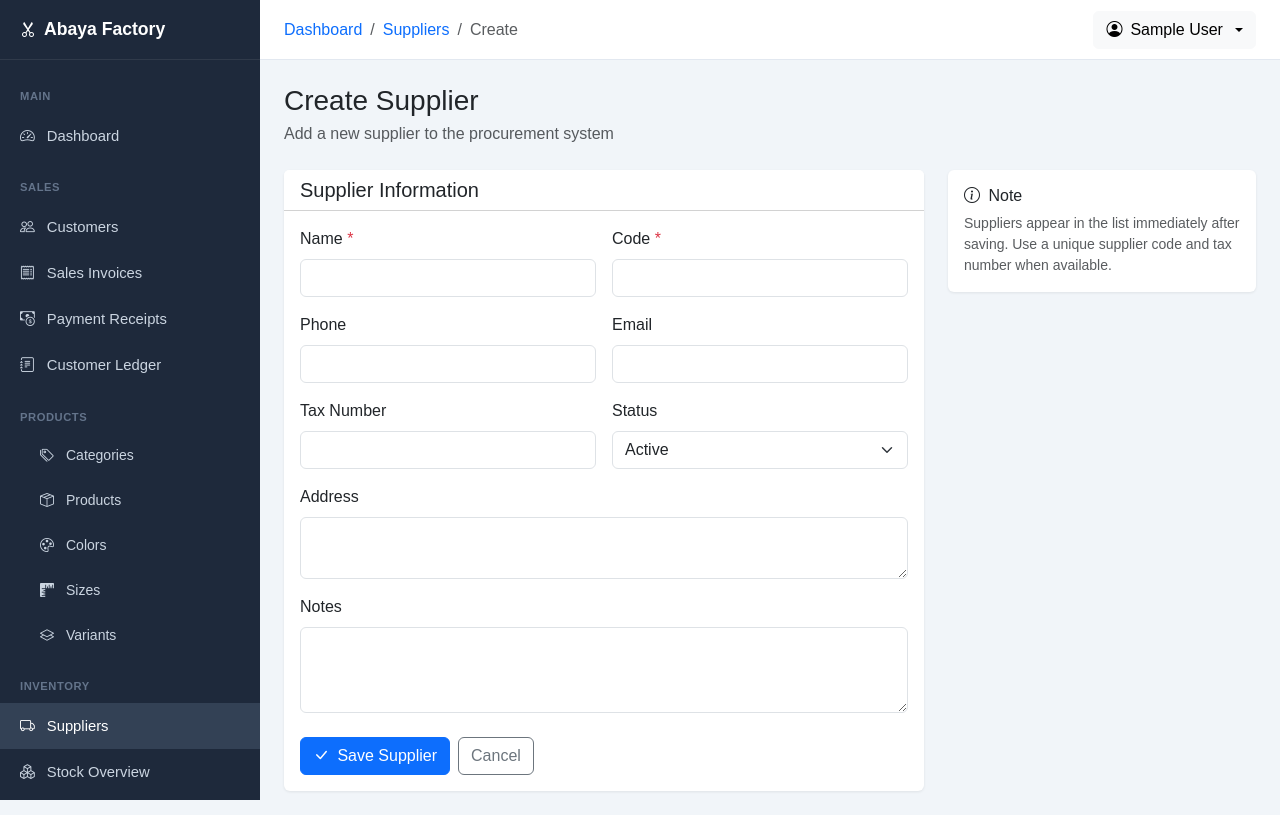
After one commit to ahmed4khaled/Manufacturing-ERP-System, a Laravel app: page /suppliers/create in a window 1280 px wide. The commit adds this page. Run offline with Laravel 12, Linux system fonts and the light colour scheme; the visitor is signed in with stand-in values (Sample User, id 1); parts of the project's set-up code (start-up, migrations or seed data) failed here and were passed over; some web fonts are replaced.

Commit message:
feat: Add supplier management functionality with create and index views

```diff
--- a/app/Http/Controllers/ProcurementController.php
+++ b/app/Http/Controllers/ProcurementController.php
@@ -1,16 +1,167 @@
 <?php
+
 namespace App\Http\Controllers;
-use App\Actions\Procurement\{ConfirmGoodsReceiptAction,ConfirmPurchaseReturnAction,CreatePurchaseOrderAction,RecordSupplierPaymentAction};
-use App\Models\{GoodsReceipt,PurchaseOrder,PurchaseReturn,Supplier,SupplierInvoice};
+
+use App\Actions\Procurement\ConfirmGoodsReceiptAction;
+use App\Actions\Procurement\ConfirmPurchaseReturnAction;
+use App\Actions\Procurement\CreatePurchaseOrderAction;
+use App\Actions\Procurement\RecordSupplierPaymentAction;
+use App\Models\GoodsReceipt;
+use App\Models\PurchaseOrder;
+use App\Models\PurchaseReturn;
+use App\Models\Supplier;
+use App\Models\SupplierInvoice;
 use App\Services\CodeGeneratorService;
-use Illuminate\Http\{Request,RedirectResponse}; use Illuminate\Support\Facades\DB; use Illuminate\Validation\Rule;
-class ProcurementController extends Controller {
- public function suppliers(Request $r){return response()->json(Supplier::query()->with('contacts')->when($r->search,fn($q,$s)=>$q->where('name','like',"%$s%"))->paginate(15));}
- public function storeSupplier(Request $r):RedirectResponse{$data=$r->validate(['name'=>'required|string|max:255','code'=>'required|string|max:255|unique:suppliers,code','phone'=>'nullable|string','email'=>'nullable|email','address'=>'nullable|string','tax_number'=>'nullable|string|unique:suppliers,tax_number','notes'=>'nullable|string','status'=>['nullable',Rule::in(['active','inactive'])]]);$supplier=Supplier::create($data+['status'=>$data['status']??'active']);return back()->with('success',"Supplier {$supplier->name} created.");}
- public function storePurchaseOrder(Request $r,CreatePurchaseOrderAction $a):RedirectResponse{$d=$r->validate(['supplier_id'=>'required|exists:suppliers,id','order_date'=>'required|date','expected_delivery_date'=>'nullable|date','notes'=>'nullable|string','discount'=>'nullable|numeric|min:0','tax'=>'nullable|numeric|min:0','items'=>'required|array|min:1','items.*.product_variant_id'=>'required|exists:product_variants,id','items.*.quantity'=>'required|integer|min:1','items.*.unit_price'=>'required|numeric|min:0','items.*.discount'=>'nullable|numeric|min:0','items.*.tax'=>'nullable|numeric|min:0']);$d['discount']=$d['discount']??0;$d['tax']=$d['tax']??0;foreach($d['items'] as &$i){$i['discount']=$i['discount']??0;$i['tax']=$i['tax']??0;}return redirect()->route('purchase-orders.show',$a->handle($d))->with('success','Purchase order created.');}
- public function showPurchaseOrder(PurchaseOrder $purchaseOrder){return response()->json($purchaseOrder->load('supplier','items.productVariant','receipts.items'));}
- public function confirmReceipt(GoodsReceipt $goodsReceipt,ConfirmGoodsReceiptAction $a):RedirectResponse{$a->handle($goodsReceipt);return back()->with('success','Goods receipt confirmed and inventory posted.');}
- public function storeInvoice(Request $r):RedirectResponse{$d=$r->validate(['supplier_id'=>'required|exists:suppliers,id','purchase_order_id'=>'nullable|exists:purchase_orders,id','goods_receipt_id'=>'nullable|exists:goods_receipts,id','invoice_date'=>'required|date','due_date'=>'nullable|date','subtotal'=>'required|numeric|min:0','discount'=>'nullable|numeric|min:0','tax'=>'nullable|numeric|min:0','notes'=>'nullable|string']);$total=$d['subtotal']-($d['discount']??0)+($d['tax']??0);$invoice=SupplierInvoice::create($d+['invoice_number'=>app(CodeGeneratorService::class)->generate('PINV',SupplierInvoice::max('id')+1),'discount'=>$d['discount']??0,'tax'=>$d['tax']??0,'total'=>$total,'remaining_amount'=>$total,'status'=>'unpaid']);return back()->with('success',"Invoice {$invoice->invoice_number} created.");}
- public function storePayment(Request $r,RecordSupplierPaymentAction $a):RedirectResponse{$d=$r->validate(['supplier_invoice_id'=>'required|exists:supplier_invoices,id','payment_date'=>'required|date','amount'=>'required|numeric|gt:0','payment_method'=>'required|string|max:50','reference'=>'nullable|string|max:255','notes'=>'nullable|string']);$a->handle($d);return back()->with('success','Supplier payment recorded.');}
- public function confirmReturn(PurchaseReturn $purchaseReturn,ConfirmPurchaseReturnAction $a):RedirectResponse{$a->handle($purchaseReturn);return back()->with('success','Purchase return confirmed and inventory posted.');}
+use Illuminate\Http\RedirectResponse;
+use Illuminate\Http\Request;
+use Illuminate\Validation\Rule;
+use Illuminate\View\View;
+
+class ProcurementController extends Controller
+{
+    public function suppliers(Request $request): View|\Illuminate\Http\JsonResponse
+    {
+        $suppliers = Supplier::query()
+            ->with('contacts')
+            ->when(
+                $request->input('search'),
+                fn ($query, $search) => $query->where('name', 'like', "%{$search}%")
+                    ->orWhere('code', 'like', "%{$search}%")
+                    ->orWhere('phone', 'like', "%{$search}%")
+                    ->orWhere('email', 'like', "%{$search}%")
+            )
+            ->latest()
+            ->paginate(15)
+            ->withQueryString();
+
+        if ($request->expectsJson()) {
+            return response()->json($suppliers);
+        }
+
+        return view('suppliers.index', compact('suppliers'));
+    }
+
+    public function createSupplier(): View
+    {
+        return view('suppliers.create');
+    }
+
+    public function storeSupplier(Request $request): RedirectResponse
+    {
+        $data = $request->validate([
+            'name' => 'required|string|max:255',
+            'code' => 'required|string|max:255|unique:suppliers,code',
+            'phone' => 'nullable|string',
+            'email' => 'nullable|email',
+            'address' => 'nullable|string',
+            'tax_number' => 'nullable|string|unique:suppliers,tax_number',
+            'notes' => 'nullable|string',
+            'status' => ['nullable', Rule::in(['active', 'inactive'])],
+        ]);
+
+        Supplier::create($data + ['status' => $data['status'] ?? 'active']);
+
+        return redirect()
+            ->route('suppliers.index')
+            ->with('success', 'Supplier created successfully.');
+    }
+
+    public function storePurchaseOrder(Request $request, CreatePurchaseOrderAction $action): RedirectResponse
+    {
+        $data = $request->validate([
+            'supplier_id' => 'required|exists:suppliers,id',
+            'order_date' => 'required|date',
+            'expected_delivery_date' => 'nullable|date',
+            'notes' => 'nullable|string',
+            'discount' => 'nullable|numeric|min:0',
+            'tax' => 'nullable|numeric|min:0',
+            'items' => 'required|array|min:1',
+            'items.*.product_variant_id' => 'required|exists:product_variants,id',
+            'items.*.quantity' => 'required|integer|min:1',
+            'items.*.unit_price' => 'required|numeric|min:0',
+            'items.*.discount' => 'nullable|numeric|min:0',
+            'items.*.tax' => 'nullable|numeric|min:0',
+        ]);
+
+        $data['discount'] = $data['discount'] ?? 0;
+        $data['tax'] = $data['tax'] ?? 0;
+
+        foreach ($data['items'] as &$item) {
+            $item['discount'] = $item['discount'] ?? 0;
+            $item['tax'] = $item['tax'] ?? 0;
+        }
+
+        return redirect()
+            ->route('purchase-orders.show', $action->handle($data))
+            ->with('success', 'Purchase order created.');
+    }
+
+    public function showPurchaseOrder(PurchaseOrder $purchaseOrder)
+    {
+        return response()->json(
+            $purchaseOrder->load('supplier', 'items.productVariant', 'receipts.items')
+        );
+    }
+
+    public function confirmReceipt(
+        GoodsReceipt $goodsReceipt,
+        ConfirmGoodsReceiptAction $action
+    ): RedirectResponse {
+        $action->handle($goodsReceipt);
+
+        return back()->with('success', 'Goods receipt confirmed and inventory posted.');
+    }
+
+    public function storeInvoice(Request $request): RedirectResponse
+    {
+        $data = $request->validate([
+            'supplier_id' => 'required|exists:suppliers,id',
+            'purchase_order_id' => 'nullable|exists:purchase_orders,id',
+            'goods_receipt_id' => 'nullable|exists:goods_receipts,id',
+            'invoice_date' => 'required|date',
+            'due_date' => 'nullable|date',
+            'subtotal' => 'required|numeric|min:0',
+            'discount' => 'nullable|numeric|min:0',
+            'tax' => 'nullable|numeric|min:0',
+            'notes' => 'nullable|string',
+        ]);
+
+        $total = $data['subtotal'] - ($data['discount'] ?? 0) + ($data['tax'] ?? 0);
+
+        $invoice = SupplierInvoice::create($data + [
+            'invoice_number' => app(CodeGeneratorService::class)->generate('PINV', SupplierInvoice::max('id') + 1),
+            'discount' => $data['discount'] ?? 0,
+            'tax' => $data['tax'] ?? 0,
+            'total' => $total,
+            'remaining_amount' => $total,
+            'status' => 'unpaid',
+        ]);
+
+        return back()->with('success', "Invoice {$invoice->invoice_number} created.");
+    }
+
+    public function storePayment(Request $request, RecordSupplierPaymentAction $action): RedirectResponse
+    {
+        $data = $request->validate([
+            'supplier_invoice_id' => 'required|exists:supplier_invoices,id',
+            'payment_date' => 'required|date',
+            'amount' => 'required|numeric|gt:0',
+            'payment_method' => 'required|string|max:50',
+            'reference' => 'nullable|string|max:255',
+            'notes' => 'nullable|string',
+        ]);
+
+        $action->handle($data);
+
+        return back()->with('success', 'Supplier payment recorded.');
+    }
+
+    public function confirmReturn(
+        PurchaseReturn $purchaseReturn,
+        ConfirmPurchaseReturnAction $action
+    ): RedirectResponse {
+        $action->handle($purchaseReturn);
+
+        return back()->with('success', 'Purchase return confirmed and inventory posted.');
+    }
 }
--- a/resources/views/layouts/dashboard.blade.php
+++ b/resources/views/layouts/dashboard.blade.php
@@ -211,6 +211,10 @@
             </a>
 
             <div class="nav-section">Inventory</div>
+            <a href="{{ route('suppliers.index') }}" class="nav-link {{ request()->routeIs('suppliers.*') ? 'active' : '' }}">
+                <i class="bi bi-truck"></i>
+                Suppliers
+            </a>
             <a href="{{ route('inventory.index') }}" class="nav-link {{ request()->routeIs('inventory.index', 'inventory.show') ? 'active' : '' }}">
                 <i class="bi bi-boxes"></i>
                 Stock Overview
--- /dev/null
+++ b/resources/views/suppliers/create.blade.php
@@ -0,0 +1,122 @@
+@extends('layouts.dashboard')
+
+@section('title', 'Create Supplier - ' . config('app.name'))
+
+@section('breadcrumb')
+    <nav aria-label="breadcrumb">
+        <ol class="breadcrumb mb-0">
+            <li class="breadcrumb-item"><a href="{{ route('dashboard') }}" class="text-decoration-none">Dashboard</a></li>
+            <li class="breadcrumb-item"><a href="{{ route('suppliers.index') }}" class="text-decoration-none">Suppliers</a></li>
+            <li class="breadcrumb-item active">Create</li>
+        </ol>
+    </nav>
+@endsection
+
+@section('content')
+    <div class="page-header">
+        <h1 class="h3 mb-1">Create Supplier</h1>
+        <p class="text-muted mb-0">Add a new supplier to the procurement system</p>
+    </div>
+
+    <div class="row">
+        <div class="col-lg-8">
+            <div class="card">
+                <div class="card-header bg-white">
+                    <h5 class="card-title mb-0">Supplier Information</h5>
+                </div>
+                <div class="card-body">
+                    <form method="POST" action="{{ route('suppliers.store') }}">
+                        @csrf
+
+                        <div class="row g-3">
+                            <div class="col-md-6">
+                                <label for="name" class="form-label">Name <span class="text-danger">*</span></label>
+                                <input type="text" name="name" id="name" class="form-control @error('name') is-invalid @enderror" value="{{ old('name') }}" required>
+                                @error('name')
+                                    <div class="invalid-feedback">{{ $message }}</div>
+                                @enderror
+                            </div>
+
+                            <div class="col-md-6">
+                                <label for="code" class="form-label">Code <span class="text-danger">*</span></label>
+                                <input type="text" name="code" id="code" class="form-control @error('code') is-invalid @enderror" value="{{ old('code') }}" required>
+                                @error('code')
+                                    <div class="invalid-feedback">{{ $message }}</div>
+                                @enderror
+                            </div>
+
+                            <div class="col-md-6">
+                                <label for="phone" class="form-label">Phone</label>
+                                <input type="text" name="phone" id="phone" class="form-control @error('phone') is-invalid @enderror" value="{{ old('phone') }}">
+                                @error('phone')
+                                    <div class="invalid-feedback">{{ $message }}</div>
+                                @enderror
+                            </div>
+
+                            <div class="col-md-6">
+                                <label for="email" class="form-label">Email</label>
+                                <input type="email" name="email" id="email" class="form-control @error('email') is-invalid @enderror" value="{{ old('email') }}">
+                                @error('email')
+                                    <div class="invalid-feedback">{{ $message }}</div>
+                                @enderror
+                            </div>
+
+                            <div class="col-md-6">
+                                <label for="tax_number" class="form-label">Tax Number</label>
+                                <input type="text" name="tax_number" id="tax_number" class="form-control @error('tax_number') is-invalid @enderror" value="{{ old('tax_number') }}">
+                                @error('tax_number')
+                                    <div class="invalid-feedback">{{ $message }}</div>
+                                @enderror
+                            </div>
+
+                            <div class="col-md-6">
+                                <label for="status" class="form-label">Status</label>
+                                <select name="status" id="status" class="form-select @error('status') is-invalid @enderror">
+                                    <option value="active" @selected(old('status', 'active') === 'active')>Active</option>
+                                    <option value="inactive" @selected(old('status') === 'inactive')>Inactive</option>
+                                </select>
+                                @error('status')
+                                    <div class="invalid-feedback">{{ $message }}</div>
+                                @enderror
+                            </div>
+
+                            <div class="col-12">
+                                <label for="address" class="form-label">Address</label>
+                                <textarea name="address" id="address" rows="2" class="form-control @error('address') is-invalid @enderror">{{ old('address') }}</textarea>
+                                @error('address')
+                                    <div class="invalid-feedback">{{ $message }}</div>
+                                @enderror
+                            </div>
+
+                            <div class="col-12">
+                                <label for="notes" class="form-label">Notes</label>
+                                <textarea name="notes" id="notes" rows="3" class="form-control @error('notes') is-invalid @enderror">{{ old('notes') }}</textarea>
+                                @error('notes')
+                                    <div class="invalid-feedback">{{ $message }}</div>
+                                @enderror
+                            </div>
+                        </div>
+
+                        <div class="d-flex gap-2 mt-4">
+                            <button type="submit" class="btn btn-primary">
+                                <i class="bi bi-check-lg me-1"></i> Save Supplier
+                            </button>
+                            <a href="{{ route('suppliers.index') }}" class="btn btn-outline-secondary">Cancel</a>
+                        </div>
+                    </form>
+                </div>
+            </div>
+        </div>
+
+        <div class="col-lg-4">
+            <div class="card">
+                <div class="card-body">
+                    <h6 class="card-title"><i class="bi bi-info-circle me-1"></i> Note</h6>
+                    <p class="text-muted small mb-0">
+                        Suppliers appear in the list immediately after saving. Use a unique supplier code and tax number when available.
+                    </p>
+                </div>
+            </div>
+        </div>
+    </div>
+@endsection
--- a/routes/web.php
+++ b/routes/web.php
@@ -24,6 +24,7 @@ Route::get('/dashboard', function () {
 
 Route::middleware(['auth', 'verified'])->group(function () {
     Route::get('suppliers', [ProcurementController::class, 'suppliers'])->name('suppliers.index');
+    Route::get('suppliers/create', [ProcurementController::class, 'createSupplier'])->name('suppliers.create');
     Route::post('suppliers', [ProcurementController::class, 'storeSupplier'])->name('suppliers.store');
     Route::post('purchase-orders', [ProcurementController::class, 'storePurchaseOrder'])->name('purchase-orders.store');
     Route::get('purchase-orders/{purchaseOrder}', [ProcurementController::class, 'showPurchaseOrder'])->name('purchase-orders.show');
```
Also changed, not shown: resources/views/suppliers/index.blade.php (added, +96 -0 lines).
